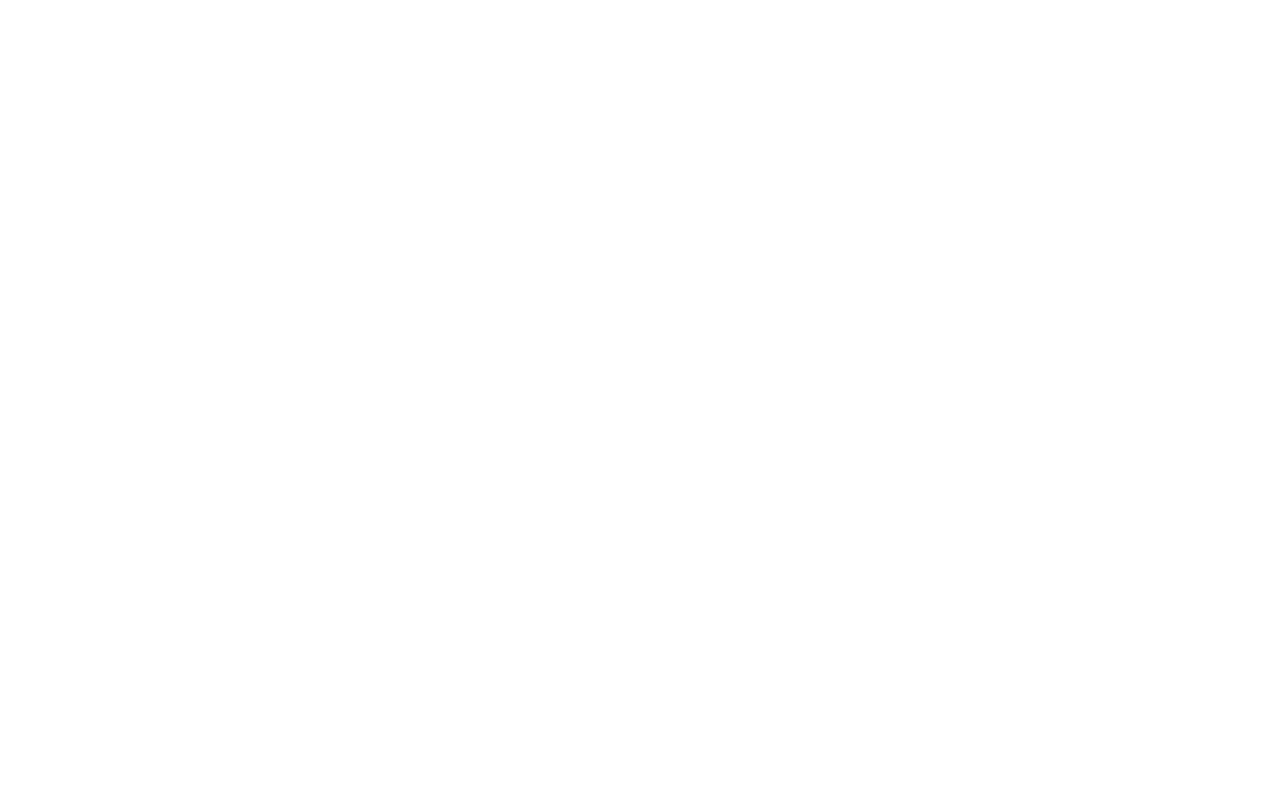
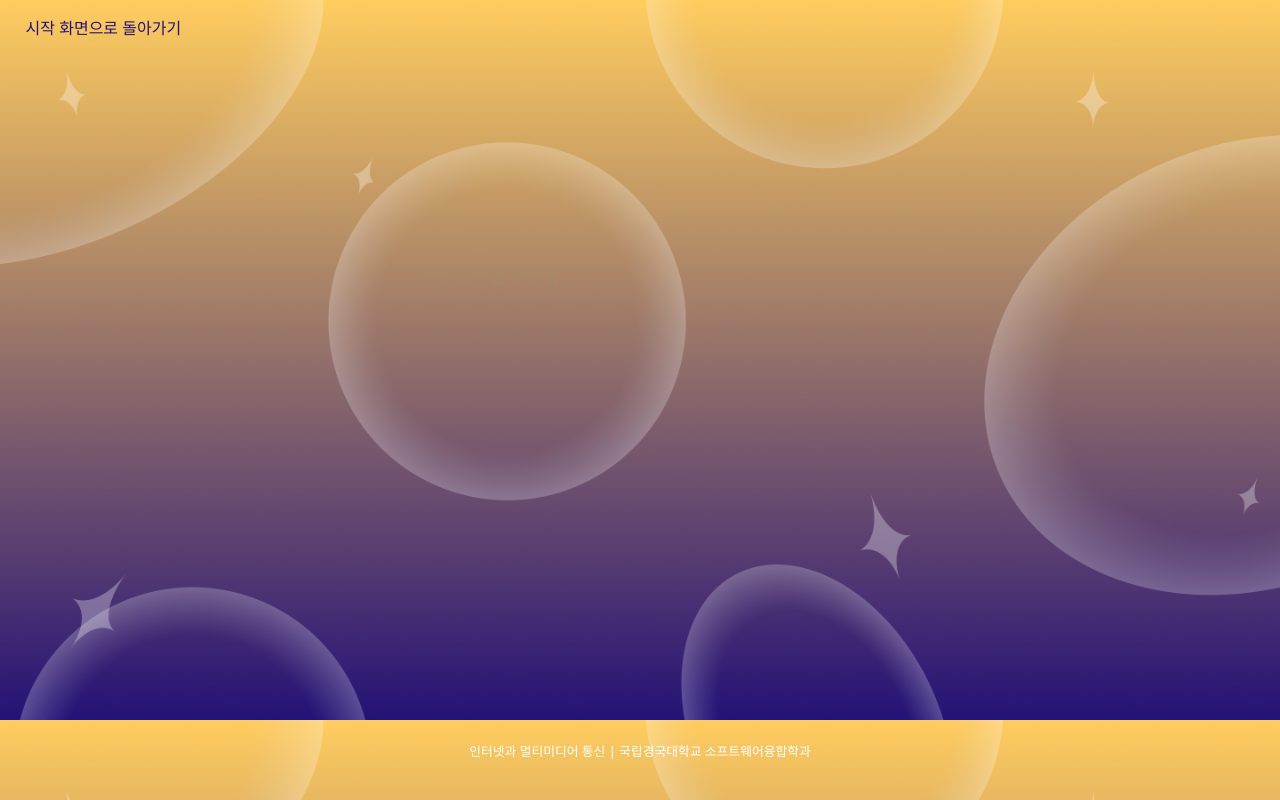
Before and after one commit to Radian06/ComArch-web, a React (Vite) app: page /join in a window 1280 px wide. Before the commit this address had no page. Built offline with nearby package versions, Linux system fonts and the light colour scheme.

Commit message:
📄 :: login & join 페이지 생성

```diff
--- a/src/App.jsx
+++ b/src/App.jsx
@@ -2,6 +2,8 @@
 import Home from "./pages/home.jsx";
 import Inspection from "./pages/inspection.jsx";
 import Result from "./pages/result.jsx";
+import Login from "./pages/login.jsx";
+import Join from "./pages/join.jsx";
 
 function App() {
   return (
@@ -9,6 +11,8 @@
       <Route path="/" element={<Home />} />
       <Route path="/inspection" element={<Inspection />} />
       <Route path="/result" element={<Result />} />
+      <Route path="/login" element={<Login />} />
+      <Route path="/join" element={<Join />} />
     </Routes>
   );
 }
--- /dev/null
+++ b/src/pages/join.jsx
@@ -0,0 +1,21 @@
+import "../styles/join.css"
+import "../styles/headerWhole.css"
+
+import Footer from "../components/footer.jsx";
+
+function Join() {
+  return (
+    <div className="join_page">
+      <div className="header">
+        <div className="back_btn">시작 화면으로 돌아가기</div>
+
+      </div>
+      <div className="join_body">
+
+      </div>
+      <Footer />
+    </div>
+  );
+}
+
+export default Join;
--- /dev/null
+++ b/src/pages/login.jsx
@@ -0,0 +1,21 @@
+import "../styles/login.css"
+import "../styles/headerWhole.css"
+
+import Footer from "../components/footer.jsx";
+
+function Login() {
+  return (
+    <div className="login_page">
+      <div className="header">
+        <div className="back_btn">시작 화면으로 돌아가기</div>
+
+      </div>
+      <div className="login_body">
+
+      </div>
+      <Footer />
+    </div>
+  );
+}
+
+export default Login;
--- /dev/null
+++ b/src/styles/join.css
@@ -0,0 +1,26 @@
+.join_page {
+    width: 100vw;
+    height: 100vh;
+
+    position: relative;
+
+    display: flex;
+    flex-direction: column;
+
+    background-image: url('../assets/bgdefault.png');
+    background-size: 100%;
+    overflow-y: hidden;
+}
+
+
+/* 중앙 */
+.join_body {
+    width: 100%;
+    height: 84vh;
+
+    display: flex;
+    flex-direction: column;
+    justify-content: center;
+    align-items: center;
+    gap: 3vh;
+}
--- /dev/null
+++ b/src/styles/login.css
@@ -0,0 +1,26 @@
+.login_page {
+    width: 100vw;
+    height: 100vh;
+
+    position: relative;
+
+    display: flex;
+    flex-direction: column;
+
+    background-image: url('../assets/bgdefault.png');
+    background-size: 100%;
+    overflow-y: hidden;
+}
+
+
+/* 중앙 */
+.login_body {
+    width: 100%;
+    height: 84vh;
+
+    display: flex;
+    flex-direction: column;
+    justify-content: center;
+    align-items: center;
+    gap: 3vh;
+}
```
Also changed, not shown: src/assets/bgDefault.png.
